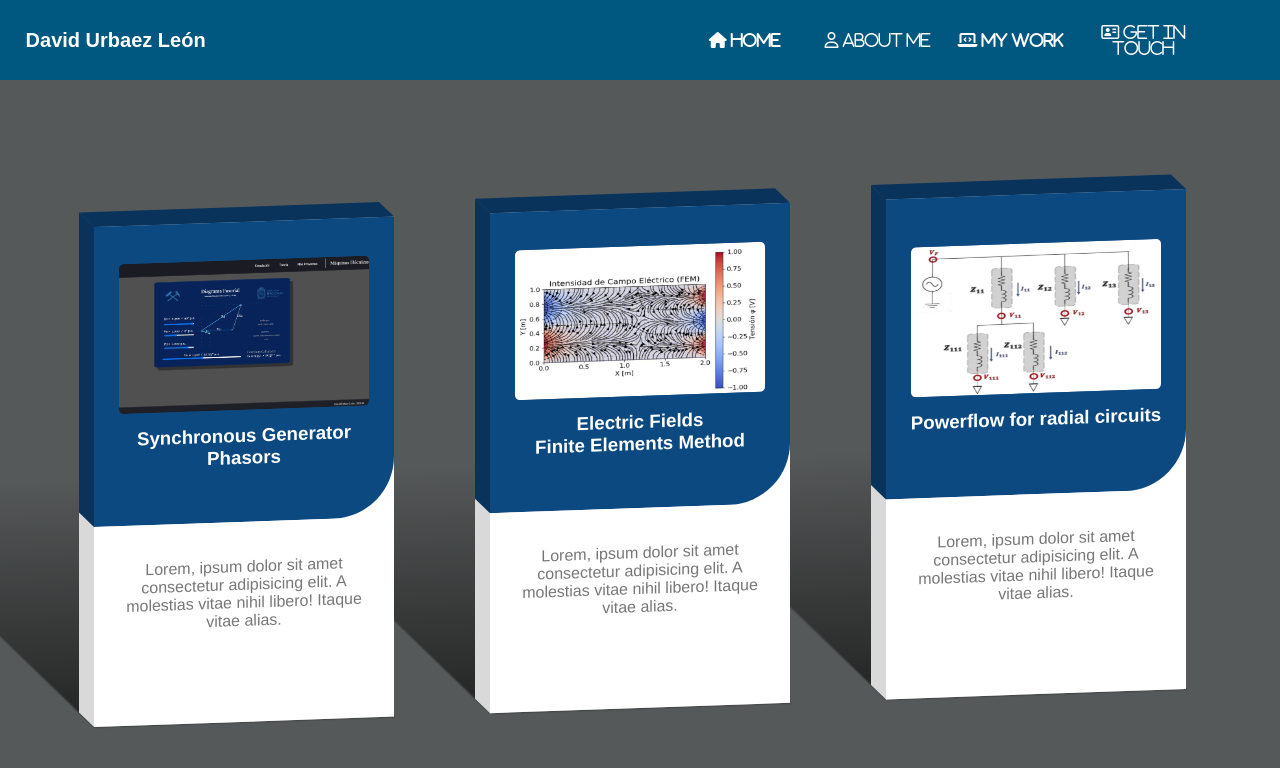
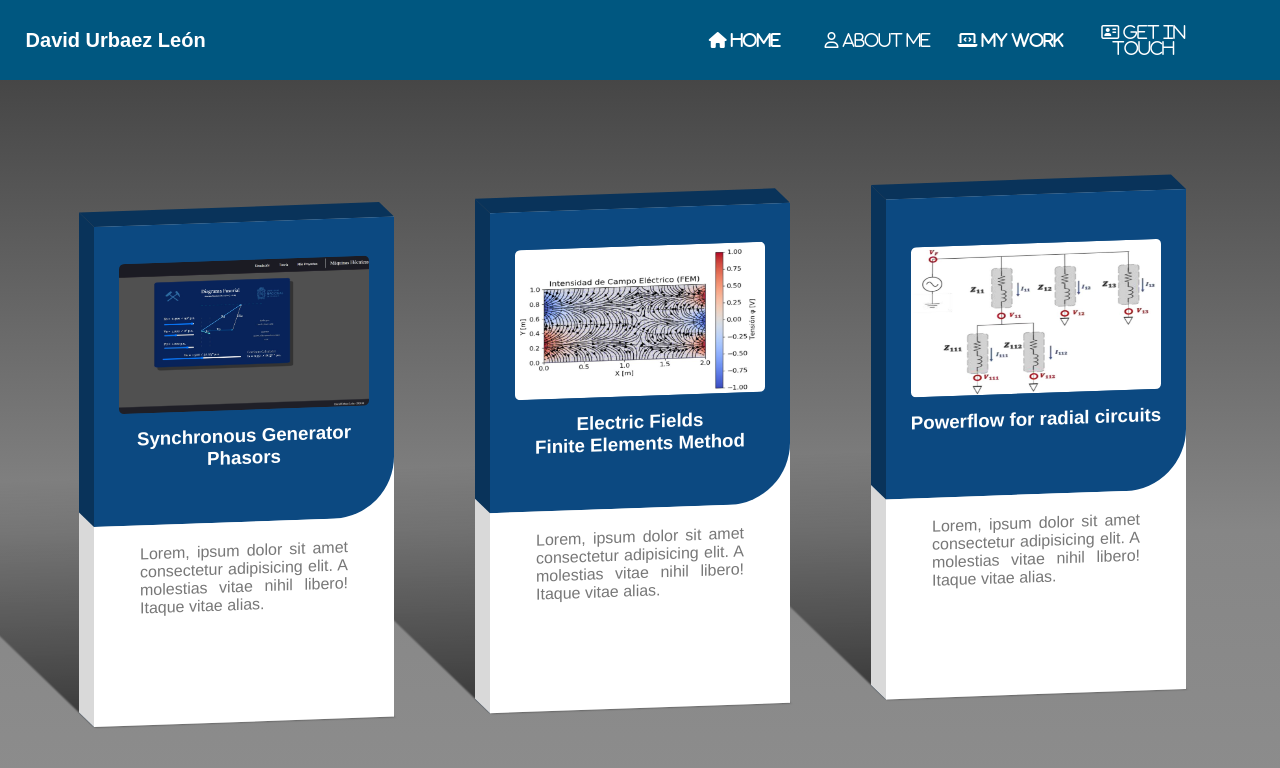
Before and after one commit to DavidUrbaez/Projects, a plain HTML site: page proyects.html in a window 1280 px wide. Shown: the top 768 px of the page. Drawn offline with Linux system fonts and the light colour scheme.

Commit message:
Blue Changes

```diff
--- a/src/css/cards.css
+++ b/src/css/cards.css
@@ -27,11 +27,12 @@ html {
     top: 10vh;
     width: 100%;
     align-items: center;
-    background-color: #565959;
+    /* background-color: #565959; */
     display: flex;
     font-family: 'Poppins', sans-serif;
     justify-content: center;
     min-height: 90vh;
+    background: linear-gradient( #464646, #868686, #919191, #333333);
 }
 
 .cards .container {
@@ -161,3 +162,9 @@ html {
     text-align: center;
     width: 100%;
 }
+
+.container .card .content p {
+    width: 80%;
+    margin: 0 auto;
+    text-align: justify;
+}
--- a/src/css/skills.css
+++ b/src/css/skills.css
@@ -50,7 +50,7 @@
     margin-top: 2vh;
     font-size: 16px;
     font-variant: small-caps;
-    /* color: white; */
+    color: rgb(202, 202, 202);
 }
 
 #my-skills li span.bar {
```
Also changed, not shown: src/img/img9.jpg (added), 1 other file.
